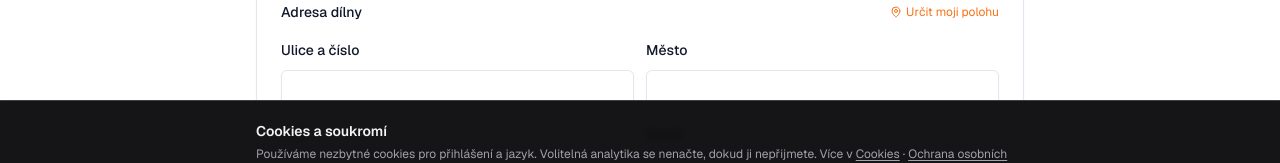
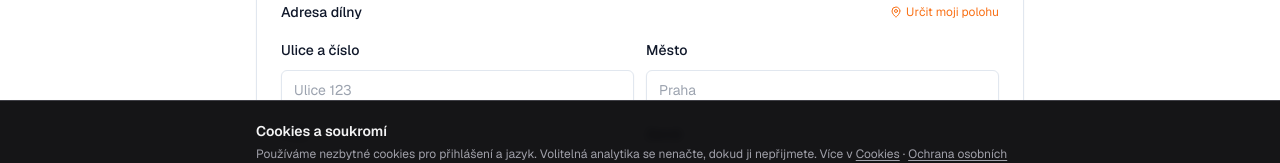
Before and after one commit to MrSpacks/PrintShereMVP, a Next.js app: page /become-maker in a window 1280 px wide. Shown: the part 536-699 px from the top of the page. Built offline with nearby package versions, Linux system fonts and the light colour scheme; no server answers.

Commit message:
Fix: Add placeholder prop to AuthField component
Co-authored-by: Mr. Spacks <MrSpacks@users.noreply.github.com>

```diff
--- a/src/components/auth/auth-form.tsx
+++ b/src/components/auth/auth-form.tsx
@@ -16,6 +16,7 @@ interface AuthFieldProps {
   onChange: (value: string) => void;
   autoComplete?: string;
   required?: boolean;
+  placeholder?: string;
 }
 
 export function AuthField({
@@ -26,6 +27,7 @@ export function AuthField({
   onChange,
   autoComplete,
   required = true,
+  placeholder,
 }: AuthFieldProps) {
   const { t } = useTranslations();
   const [showPassword, setShowPassword] = useState(false);
@@ -45,6 +47,7 @@ export function AuthField({
           onChange={(event) => onChange(event.target.value)}
           autoComplete={autoComplete}
           required={required}
+          placeholder={placeholder}
           className={cn(
             "flex h-10 w-full rounded-md border border-input bg-background py-2 text-sm shadow-sm focus-visible:outline-none focus-visible:ring-2 focus-visible:ring-ring",
             isPassword ? "pr-10 pl-3" : "px-3"
```
